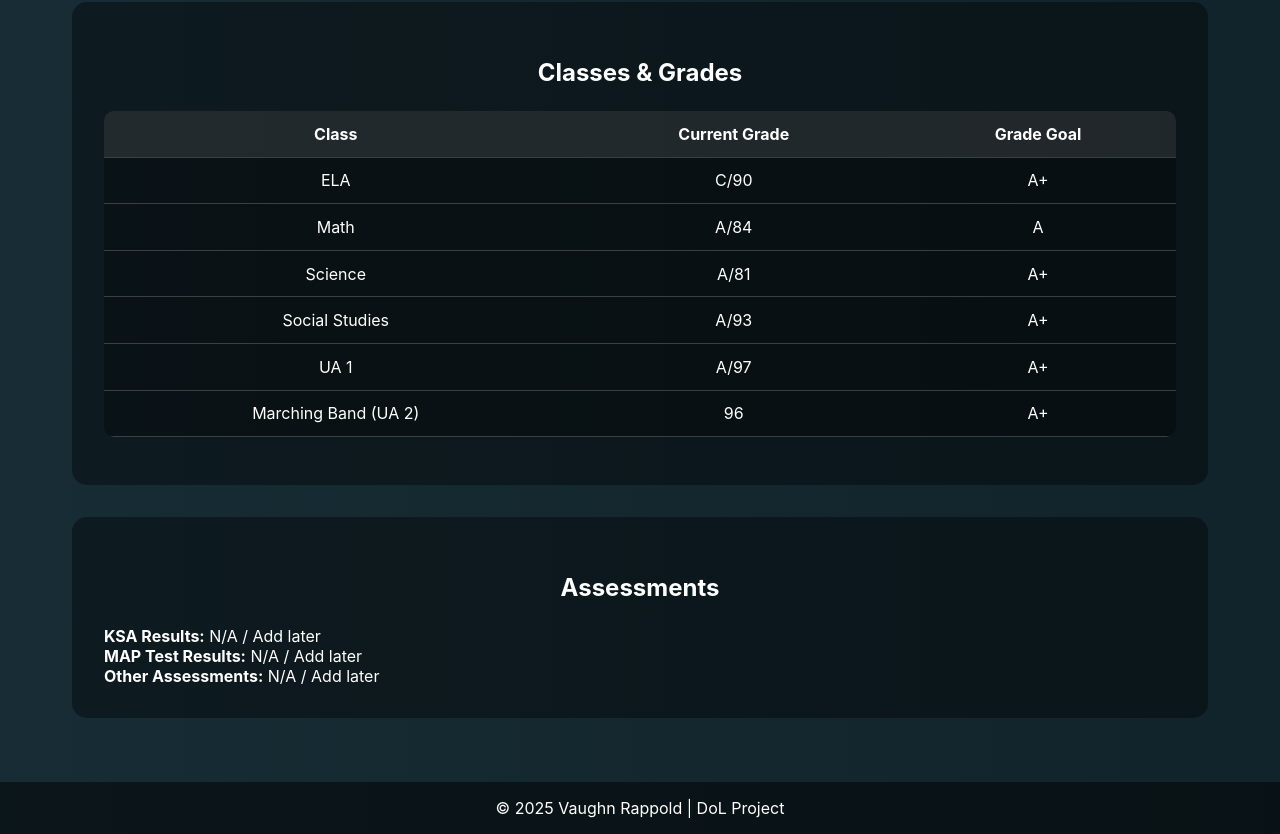
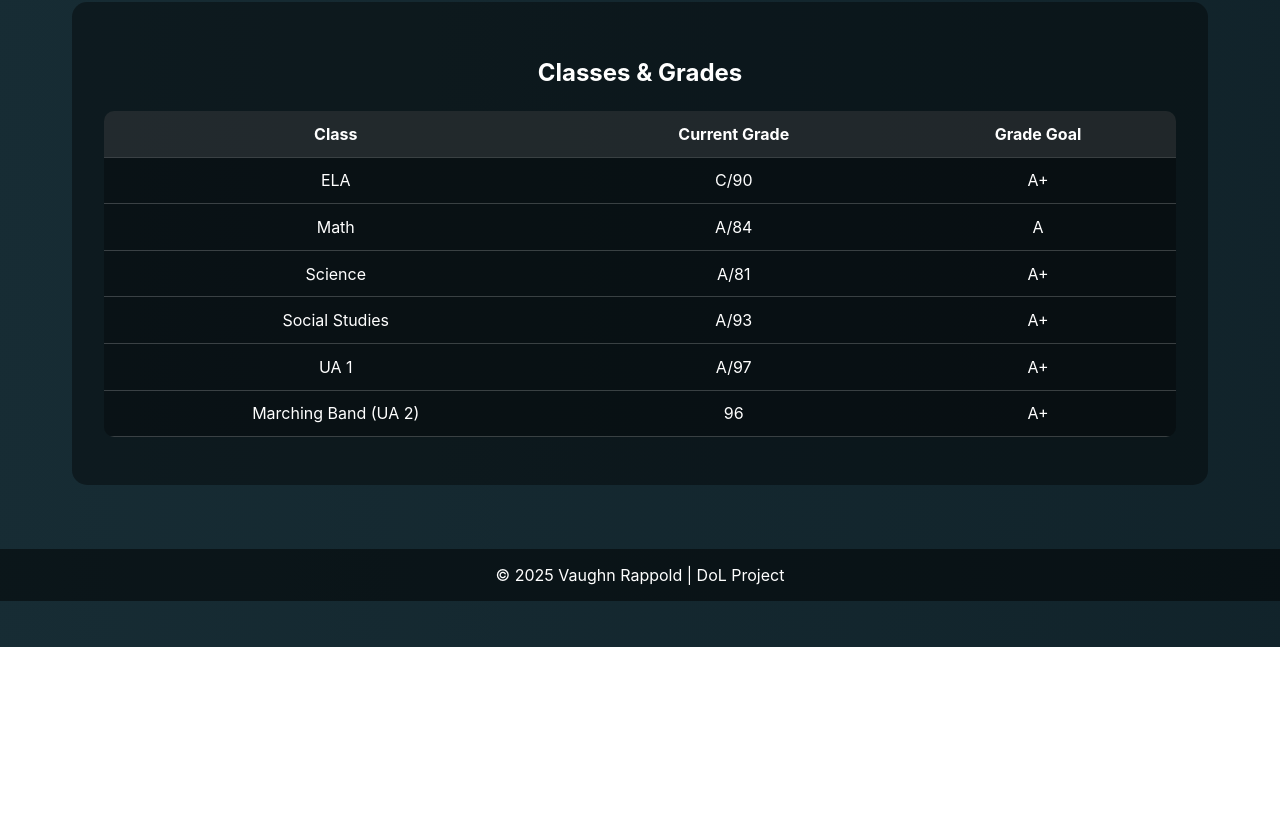
Before and after one commit to VisAwesmeALT/VaughnRDoL, a plain HTML site: page pages/academics.html in a window 1280 px wide. Shown: the part 153-987 px from the top of the page. After the commit the page ends 800 px from the top, so only its background shows below. Drawn offline with Linux system fonts and the light colour scheme.

Commit message:
Comment out assessments section in academics.html
Commented out the assessments section in academics.html.

```diff
--- a/pages/academics.html
+++ b/pages/academics.html
@@ -69,12 +69,12 @@
             </section>
 
             <!-- Assessment Results -->
-            <section class="assessments">
+          <!--  <section class="assessments">
                 <h2>Assessments</h2>
                 <p><strong>KSA Results:</strong> N/A / Add later</p>
                 <p><strong>MAP Test Results:</strong> N/A / Add later</p>
                 <p><strong>Other Assessments:</strong> N/A / Add later</p>
-            </section>
+            </section> -->
         </div>
     </main>
 
```
